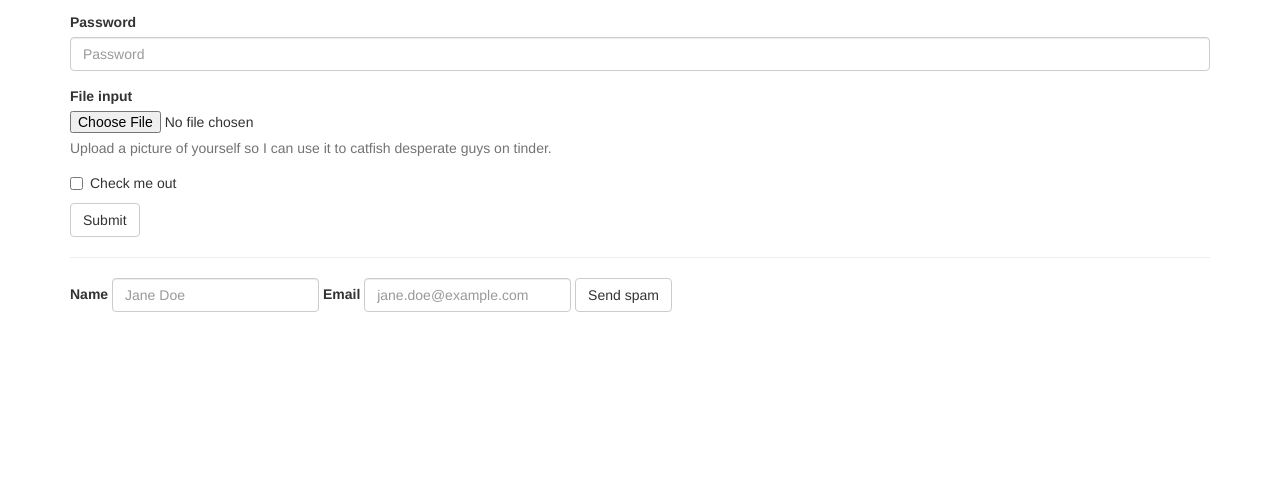
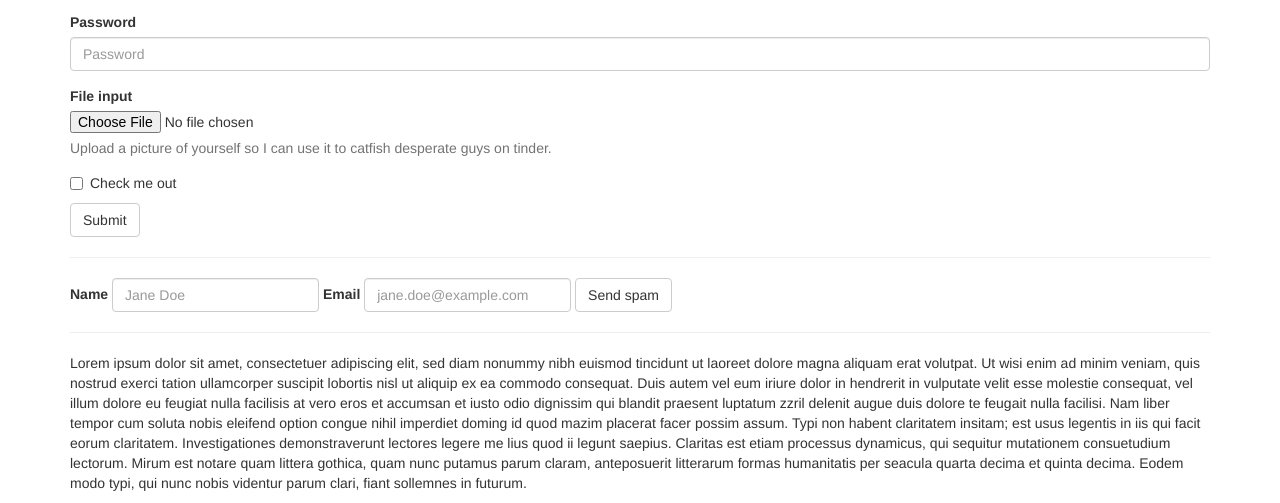
Before and after one commit to zuubo/zuubo.github.io, a plain HTML site: page index.html in a window 1280 px wide. Shown: the part 487-990 px from the top of the page. Before the commit the page ends 800 px from the top, so only its background shows below. Drawn offline with Linux system fonts and the light colour scheme.

Commit message:
started some JS

```diff
--- a/index.css
+++ b/index.css
@@ -1,3 +1,7 @@
 p {
   color: red;
 }
+
+body {
+    padding-bottom: 70px;
+}
--- a/index.html
+++ b/index.html
@@ -18,6 +18,7 @@
     <a href="indexOld.html" class="btn btn-danger">the greasy button</a>
     <a href="navBar.html" class="btn btn-default">don't click this 😡</a>
     <a href="loveBug.html"class="btn btn-default">Love Bugs</a>
+    <a href="jsLes.html" class="btn btn-default">JavaScript</a>
     <button class="btn btn-default" disabled="disabled">my nudes</button>
 
     <hr>
@@ -63,5 +64,32 @@
     </form>
 
   </div>
+
+  <separator>
+    <div class="container">
+      <hr>
+      <p>Lorem ipsum dolor sit amet, consectetuer adipiscing elit,
+      sed diam nonummy nibh euismod tincidunt ut laoreet dolore
+      magna aliquam erat volutpat. Ut wisi enim ad minim veniam,
+      quis nostrud exerci tation ullamcorper suscipit lobortis nisl
+      ut aliquip ex ea commodo consequat. Duis autem vel eum iriure
+      dolor in hendrerit in vulputate velit esse molestie consequat,
+      vel illum dolore eu feugiat nulla facilisis at vero eros et
+      accumsan et iusto odio dignissim qui blandit praesent luptatum
+      zzril delenit augue duis dolore te feugait nulla facilisi.
+      Nam liber tempor cum soluta nobis eleifend option congue
+      nihil imperdiet doming id quod mazim placerat facer possim
+      assum. Typi non habent claritatem insitam; est usus legentis
+      in iis qui facit eorum claritatem. Investigationes
+      demonstraverunt lectores legere me lius quod ii legunt saepius.
+      Claritas est etiam processus dynamicus, qui sequitur mutationem
+      consuetudium lectorum. Mirum est notare quam littera gothica,
+      quam nunc putamus parum claram, anteposuerit litterarum formas
+      humanitatis per seacula quarta decima et quinta decima. Eodem
+      modo typi, qui nunc nobis videntur parum clari, fiant sollemnes
+      in futurum.</p>
+
+    </div>
+  </separator>
   </body>
 </html>
```
Also changed, not shown: loveBug.html (+1 -1 lines).
